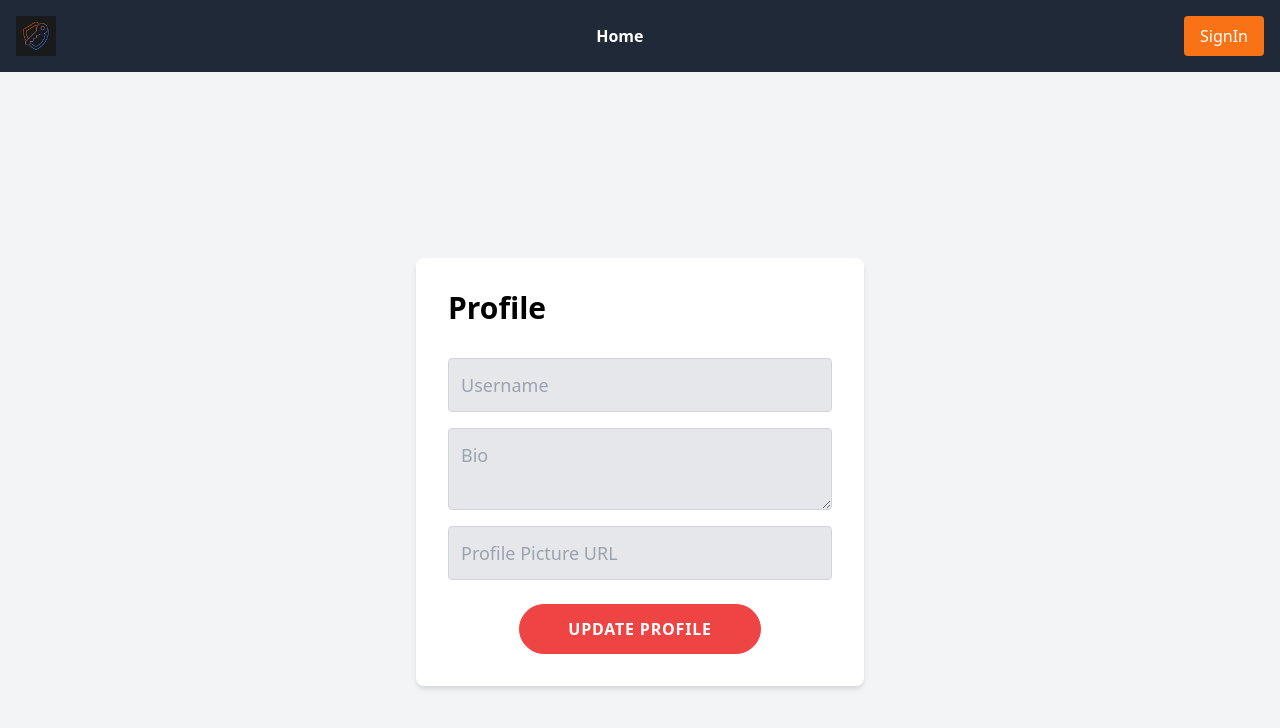
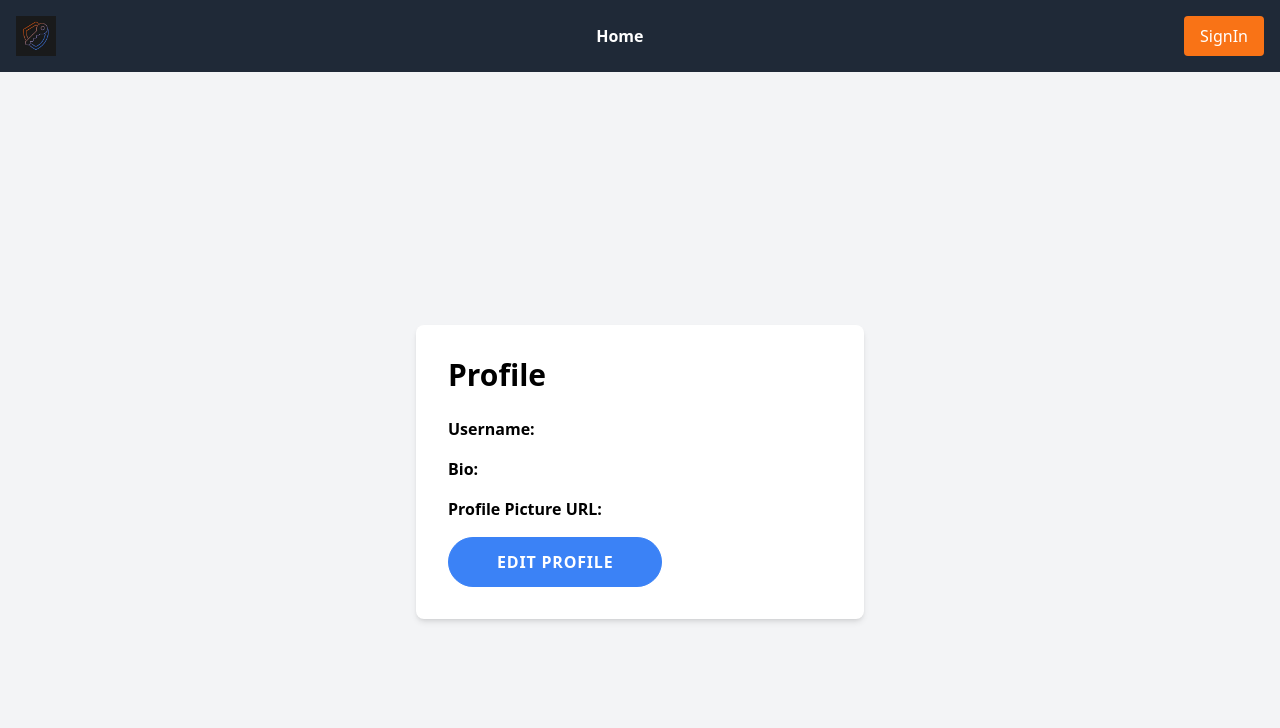
Before and after one commit to Aaron-Thomas-Blessen/CodeCrypt, a React (Vite) app in the folder frontend/: page /profile in a window 1280 px wide. Shown: the top 728 px of the page. Built offline with nearby package versions, Linux system fonts and the light colour scheme; no server answers.

Commit message:
profile page fix

```diff
--- a/frontend/src/pages/Profile.jsx
+++ b/frontend/src/pages/Profile.jsx
@@ -12,9 +12,11 @@ const ProfilePage = () => {
   const [profilePictureUrl, setProfilePictureUrl] = useState("");
   const [loading, setLoading] = useState(false);
   const [message, setMessage] = useState("");
+  const [editMode, setEditMode] = useState(false);
   const navigate = useNavigate();
 
   useEffect(() => {
+    // Populate fields with user data when user changes
     if (user) {
       setUsername(user.username || "");
       setBio(user.bio || "");
@@ -22,30 +24,47 @@ const ProfilePage = () => {
     }
   }, [user]);
 
+  const toggleEditMode = () => {
+    setEditMode(!editMode);
+  };
+
   const handleUpdateProfile = async (e) => {
     e.preventDefault();
     setLoading(true);
     setMessage("");
+
+    // Ensure currentUser is defined
     const currentUser = auth.currentUser;
     if (currentUser) {
       const userRef = doc(db, "users", currentUser.uid);
       try {
+        // Create updatedUser object with new data
         const updatedUser = {
           username,
           bio,
           profilePictureUrl,
         };
+
+        // Update Firestore document with new data
         await updateDoc(userRef, updatedUser);
+
+        // Update user context state with new data
         setUser((prevUser) => ({
           ...prevUser,
           ...updatedUser,
         }));
+
+        // Display success message
         setMessage("Profile updated successfully");
+
+        // Exit edit mode after saving
+        setEditMode(false);
       } catch (error) {
         console.error("Error updating profile:", error);
         setMessage("Error updating profile");
       }
     }
+
     setLoading(false);
   };
 
@@ -55,13 +74,9 @@ const ProfilePage = () => {
       <div className="flex items-center justify-center min-h-screen bg-gray-100">
         <div className="form-container bg-white shadow-md rounded-lg p-8 max-w-md w-full">
           <h1 className="font-bold text-3xl mb-6">Profile</h1>
-          {loading ? (
-            <div>Loading...</div>
-          ) : (
-            <form
-              onSubmit={handleUpdateProfile}
-              className="flex flex-col items-center"
-            >
+          <div className="flex flex-col items-center">
+            {editMode ? (
+              <form onSubmit={handleUpdateProfile} className="w-full">
                 <input
                   type="text"
                   placeholder="Username"
@@ -88,13 +103,32 @@ const ProfilePage = () => {
                   className="rounded-full border border-red-500 bg-red-500 text-white font-bold py-3 px-12 uppercase tracking-wider transition-transform duration-200 ease-in-out transform hover:scale-105 focus:outline-none mt-4"
                   disabled={loading}
                 >
-                Update Profile
+                  Save
                 </button>
                 {message && (
                   <div className="message text-green-500 mt-4">{message}</div>
                 )}
               </form>
+            ) : (
+              <div className="w-full">
+                <div className="mb-4">
+                  <strong>Username:</strong> {username}
+                </div>
+                <div className="mb-4">
+                  <strong>Bio:</strong> {bio}
+                </div>
+                <div className="mb-4">
+                  <strong>Profile Picture URL:</strong> {profilePictureUrl}
+                </div>
+                <button
+                  onClick={toggleEditMode}
+                  className="rounded-full border border-blue-500 bg-blue-500 text-white font-bold py-3 px-12 uppercase tracking-wider transition-transform duration-200 ease-in-out transform hover:scale-105 focus:outline-none"
+                >
+                  Edit Profile
+                </button>
+              </div>
             )}
+          </div>
         </div>
       </div>
     </div>
```
Lines whose indentation alone changed are shown as unchanged.
